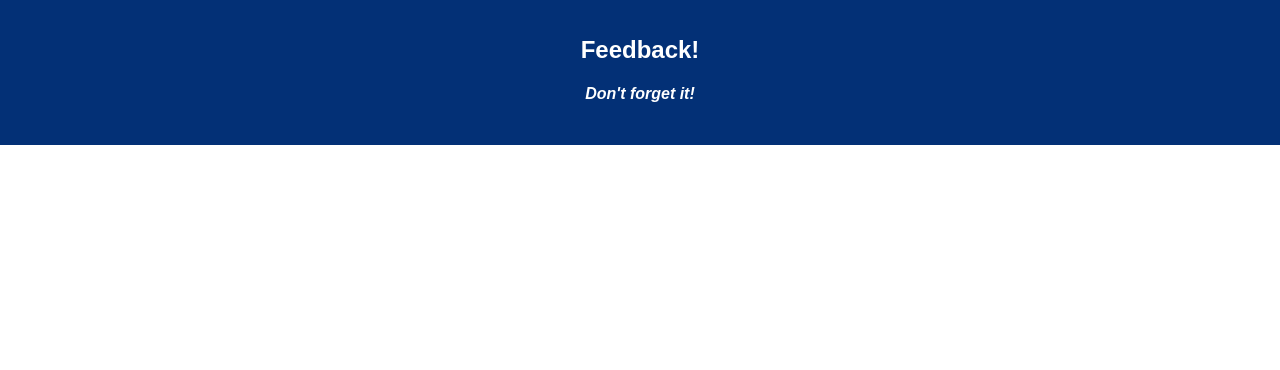
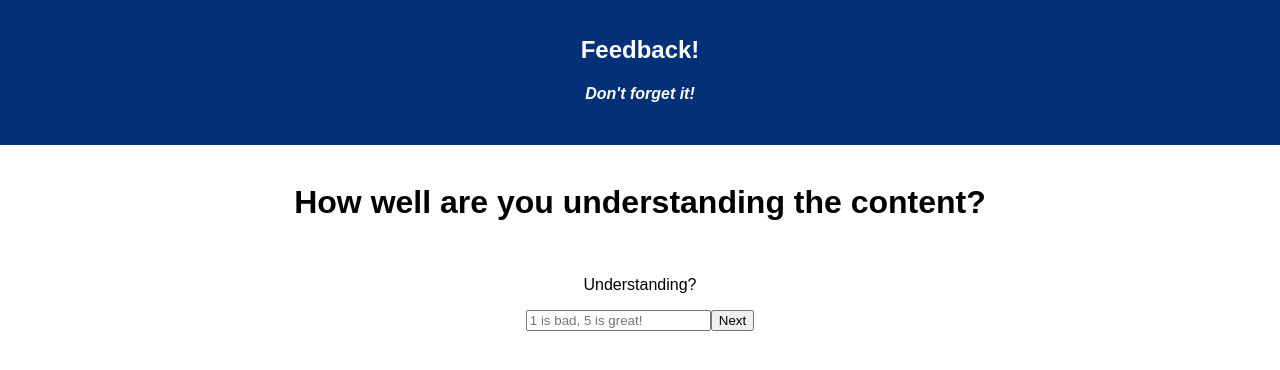
Before and after one commit to michaelodonnell321/Student-Feedback, a React (Create React App) app: page /#/understand in a window 1280 px wide. Shown: the top 370 px of the page. Built offline with nearby package versions, Linux system fonts and the light colour scheme.

Commit message:
inputs being pushed to redux from all needed components

```diff
--- a/src/components/Comments/Comments.jsx
+++ b/src/components/Comments/Comments.jsx
@@ -1,13 +1,39 @@
 import React, { Component } from 'react';
+import {connect} from 'react-redux';
 
 class Comments extends Component {
+    state={
+        comments: ''
+    }
+
+    handleChange = (event) => {
+        //take value and send to state
+        this.setState({
+            comments: event.target.value
+        })
+    }
+
+    handleClick = () => {
+        //dispatch to redux
+        this.props.dispatch({
+            type: 'ADD_COMMENTS',
+            payload: this.state.comments
+        })
+        //move to the next page (review)
+        this.props.history.push('/review')
+    }
+
     render() {
         return (
             <div>
-
+                <h1>Any comments you want to leave?</h1>
+                <br />
+                <p>Comments</p>
+                <input onChange={this.handleChange} placeholder="comments" />
+                <button onClick={this.handleClick}>Next</button>
             </div>
         );
     }
 }
 
-export default Comments;
+export default connect()(Comments);
--- a/src/components/Feeling/Feeling.jsx
+++ b/src/components/Feeling/Feeling.jsx
@@ -2,10 +2,36 @@ import React, { Component } from 'react';
 import {connect} from 'react-redux';
 
 class Feeling extends Component {
+
+    state={
+        feeling: ''
+    }
+
+    handleChange = (event) => {
+        // take value of input, set to local state
+        this.setState({
+            feeling: event.target.value
+        })
+    } //end handleChange
+
+    handleClick = () => {
+        //dispatch on click to send to redux
+        this.props.dispatch({
+            type: 'ADD_FEELING',
+            payload: this.state.feeling
+        })
+        //move me to the next page (understand)
+        this.props.history.push('/understand')
+    } //end handleClick
+
     render() {
         return (
             <div>
-
+                <h1>How are you feeling today?</h1>
+                <br/>
+                <p>Feeling?</p>
+                <input onChange={this.handleChange} placeholder="1 is bad, 5 is great!"/>
+                <button onClick={this.handleClick}>Next</button>
             </div>
         );
     }
--- a/src/components/Supported/Supported.jsx
+++ b/src/components/Supported/Supported.jsx
@@ -1,13 +1,40 @@
 import React, { Component } from 'react';
+import {connect} from 'react-redux';
 
 class Supported extends Component {
+
+    state={
+        supported: ''
+    }
+
+    handleChange = (event) => {
+        //take value of input and set to local state
+        this.setState({
+            supported: event.target.value
+        })
+    }
+
+    handleClick = () => {
+        //dispatch at click to redux
+        this.props.dispatch({
+            type: 'ADD_SUPPORTED',
+            payload: this.state.supported
+        })
+        //move to next page (comments)
+        this.props.history.push('/comments')
+    } //end handleclick
+
     render() {
         return (
             <div>
-
+                <h1>How well are you being supported?</h1>
+                <br/>
+                <p>Support?</p>
+                <input onChange ={this.handleChange} placeholder="1 is bad, 5 is great!" />
+                <button onClick={this.handleClick}>Next</button>
             </div>
         );
     }
 }
 
-export default Supported;
+export default connect()(Supported);
--- a/src/components/Understand/Understand.jsx
+++ b/src/components/Understand/Understand.jsx
@@ -1,13 +1,40 @@
 import React, { Component } from 'react';
+import {connect} from 'react-redux';
 
 class Understand extends Component {
+
+    state={
+        understanding: ''
+    }
+
+    handleChange = (event) => {
+        //take value of input, set to local state
+        this.setState({
+            understanding: event.target.value
+        })
+    } //end handleChange
+
+    handleClick = () => {
+        //dispatch on click to send to redux
+        this.props.dispatch({
+            type: 'ADD_UNDERSTANDING',
+            payload: this.state.understanding
+        })
+        //move me to the next page (supported)
+        this.props.history.push('/supported')
+    } //end handleClick
+
     render() {
         return (
             <div>
-
+                <h1>How well are you understanding the content?</h1>
+                <br/>
+                <p>Understanding?</p>
+                <input onChange ={this.handleChange} placeholder="1 is bad, 5 is great!" />
+                <button onClick={this.handleClick}>Next</button>
             </div>
         );
     }
 }
 
-export default Understand;
+export default connect()(Understand);
--- a/src/index.js
+++ b/src/index.js
@@ -7,13 +7,28 @@ import { applyMiddleware, createStore, combineReducers } from 'redux';
 import logger from 'redux-logger';
 import registerServiceWorker from './registerServiceWorker';
 
-const fakeReducer = (state = '', action) => {
+const formReducer = (state = [], action) => {
+    //store info from feeling
+    if (action.type === 'ADD_FEELING') {
+        return [action.payload]
+    }
+    if (action.type === 'ADD_UNDERSTANDING') {
+        return [...state, action.payload]
+    }
+    if (action.type === 'ADD_SUPPORTED') {
+        return [...state, action.payload]
+    }
+
+    if (action.type === 'ADD_COMMENTS') {
+        return [...state, action.payload]
+    }
+
     return state;
 }
 
 const store = createStore(
     combineReducers({
-        fakeReducer
+        formReducer
     }),
     applyMiddleware(logger)
 )
```
